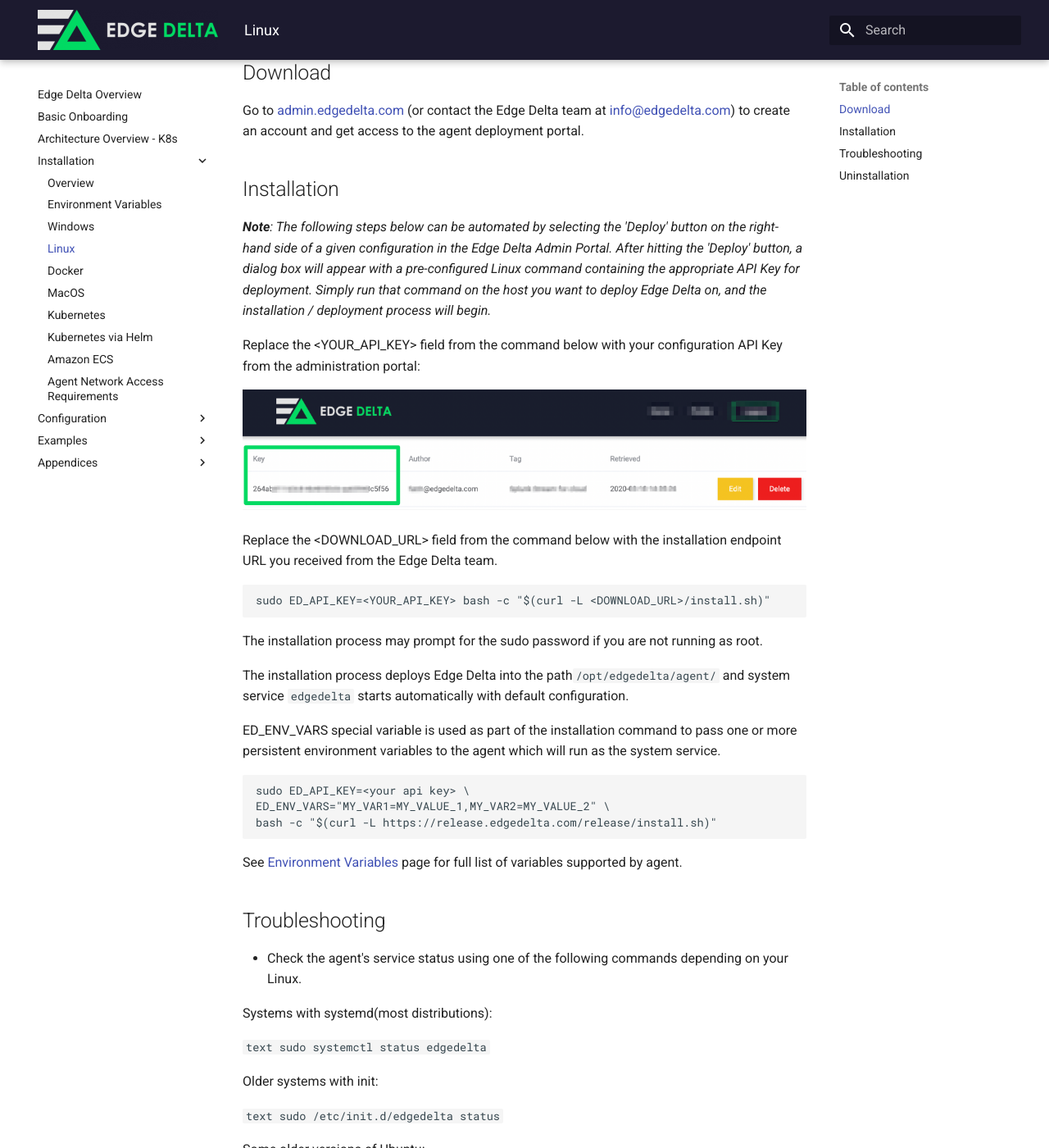
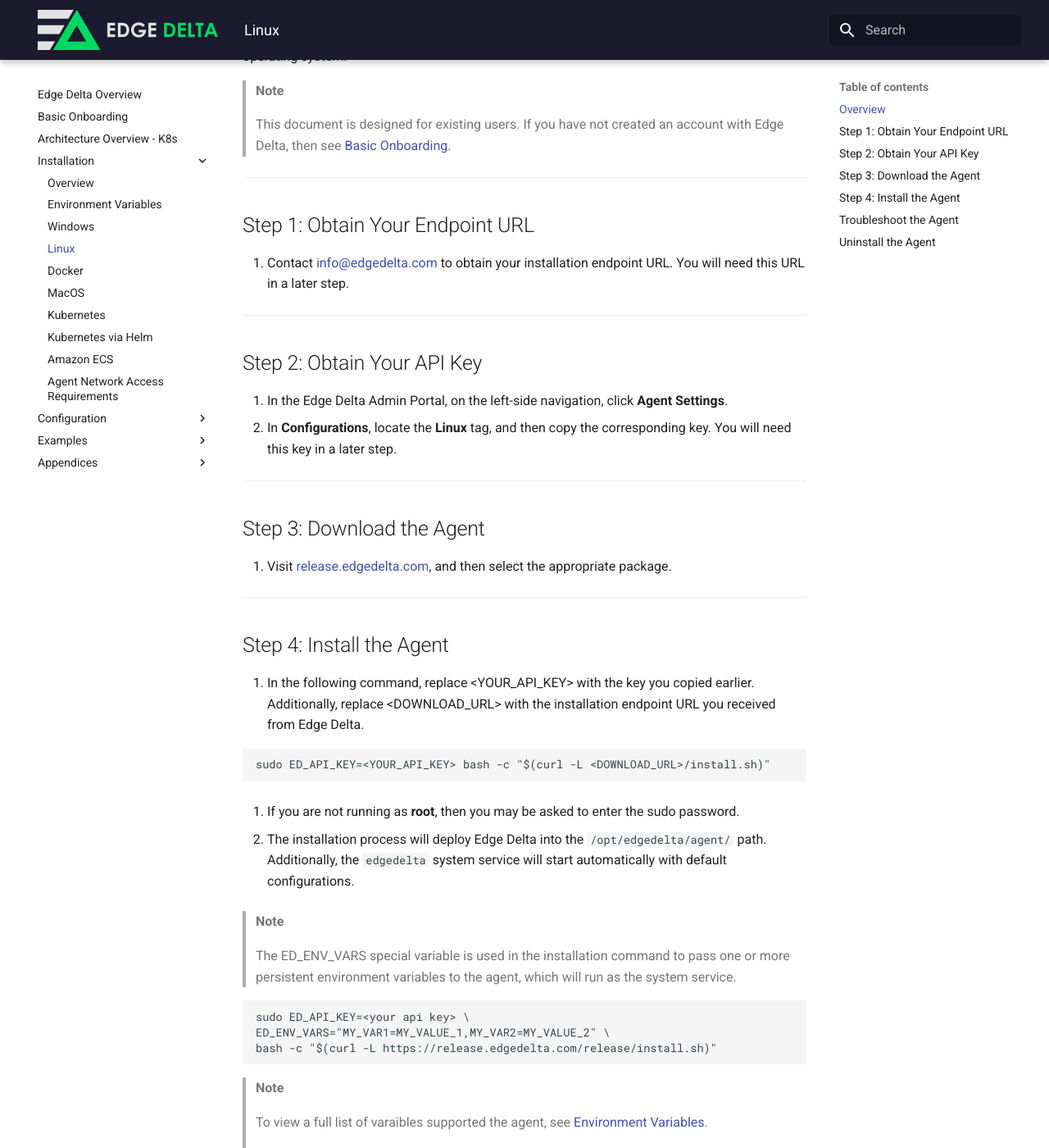
Before and after one commit to edgedelta/docs, an MkDocs documentation site: the page built from docs/installation/linux.md, in a window 1280 px wide and 1400 px high, scrolled down 225 px. Shown: the whole window at 82% size. Built offline with MkDocs 1.6.1 and Material for MkDocs 9.7.7, drawn with Linux system fonts in a browser that asks for light colours; some of the changed text lies outside the part shown.

Commit message:
Update linux instructions (#42)
* Update linux.md

* Update windows.md

* Update linux.md

````diff
--- a/docs/installation/linux.md
+++ b/docs/installation/linux.md
@@ -6,31 +6,50 @@ description: >-
 
 # Linux
 
-Edge Delta provides a convenient, self-extracting installation package that supports common Linux distributions, such as Ubuntu, Debian, CentOS, RHEL.
+## Overview
 
-## Download
+You can use this document to learn how to install the Edge Delta Agent for your Linux-based operating system.
 
-Go to [admin.edgedelta.com](https://admin.edgedelta.com) \(or contact the Edge Delta team at [info@edgedelta.com](mailto:info@edgedelta.com)\) to create an account and get access to the agent deployment portal.
+> **Note**
+>
+> This document is designed for existing users. If you have not created an account with Edge Delta, then see [Basic Onboarding](/docs/basic-onboarding.md).
 
-## Installation
+***
 
-_**Note**: The following steps below can be automated by selecting the 'Deploy' button on the right-hand side of a given configuration in the Edge Delta Admin Portal. After hitting the 'Deploy' button, a dialog box will appear with a pre-configured Linux command containing the appropriate API Key for deployment. Simply run that command on the host you want to deploy Edge Delta on, and the installation / deployment process will begin._
+## Step 1: Obtain Your Endpoint URL
 
-Replace the &lt;YOUR\_API\_KEY&gt; field from the command below with your configuration API Key from the administration portal:
+1. Contact [info@edgedelta.com](mailto:info@edgedelta.com) to obtain your installation endpoint URL. You will need this URL in a later step.
 
-![](../assets/screen-shot-2020-03-31-at-1.16.15-pm.png)
+***
 
-Replace the &lt;DOWNLOAD\_URL&gt; field from the command below with the installation endpoint URL you received from the Edge Delta team.
+## Step 2: Obtain Your API Key
+
+1. In the Edge Delta Admin Portal, on the left-side navigation, click **Agent Settings**.
+2. In **Configurations**, locate the **Linux** tag, and then copy the corresponding key. You will need this key in a later step.
+
+***
+
+## Step 3: Download the Agent
+
+1. Visit [release.edgedelta.com](https://release.edgedelta.com/), and then select the appropriate package.
+
+***
+
+## Step 4: Install the Agent
+
+1. In the following command, replace &lt;YOUR\_API\_KEY&gt; with the key you copied earlier. Additionally, replace &lt;DOWNLOAD\_URL&gt; with the installation endpoint URL you received from Edge Delta.
 
 ```text
 sudo ED_API_KEY=<YOUR_API_KEY> bash -c "$(curl -L <DOWNLOAD_URL>/install.sh)"
 ```
 
-The installation process may prompt for the sudo password if you are not running as root.
+2. If you are not running as **root**, then you may be asked to enter the sudo password.
 
-The installation process deploys Edge Delta into the path`/opt/edgedelta/agent/` and system service `edgedelta` starts automatically with default configuration.
+3. The installation process will deploy Edge Delta into the `/opt/edgedelta/agent/` path. Additionally, the `edgedelta` system service will start automatically with default configurations.
 
-ED\_ENV\_VARS special variable is used as part of the installation command to pass one or more persistent environment variables to the agent which will run as the system service.
+> **Note**
+>
+> The ED\_ENV\_VARS special variable is used in the installation command to pass one or more persistent environment variables to the agent, which will run as the system service.
 
 ```bash
 sudo ED_API_KEY=<your api key> \
@@ -38,44 +57,68 @@ ED_ENV_VARS="MY_VAR1=MY_VALUE_1,MY_VAR2=MY_VALUE_2" \
 bash -c "$(curl -L https://release.edgedelta.com/release/install.sh)"
 ```
 
-See [Environment Variables](environment-variables.md) page for full list of variables supported by agent.
+> **Note**
+>
+> To view a full list of varaibles supported the agent, see [Environment Variables](environment-variables.md).
 
-## Troubleshooting
 
-* Check the agent's service status using one of the following commands depending on your Linux.
 
-  Systems with systemd\(most distributions\):
+> **Note**
+>
+> As another option, you can automate the installation process.
+>
+> To automate:
+>
+> 1. In the Edge Delta Admin Portal, on the left-side navigation, click **Agent Settings**.
+>
+> 2. In the list of configurations, locate the **Windows** tag, and then click the corresponding deploy icon (green rocket).
+>
+> 3. In the window that appears, select **Windows**, and then copy the command.
+>
+> 4. In a command prompt, run the command on the host where you want to deploy Edge Delta, and then the download and installation process will begin.
+
+***
+
+## Troubleshoot the Agent
+
+To check the status of the agent, run one of the following commands:
+
+  * For systems with systemd\(most distributions\), run:
 
   ```text
   sudo systemctl status edgedelta
   ```
 
-  Older systems with init:
+  * For older systems with init, run:
 
   ```text
   sudo /etc/init.d/edgedelta status
   ```
 
-  Some older versions of Ubuntu:
+  * For certain older versions of Ubuntu, run:
 
   ```text
   sudo service edgedelta status
   ```
 
-* Check the agent's log file for any errors that may indicate an issue with the agent, configuration, or deployment settings.
+To check the agent's log file for any errors that may indicate an issue with the agent, configuration, or deployment settings, run the following command:
 
   ```text
   cat /opt/edgedelta/agent/edgedelta.log
   ```
 
-* Check the agent's configuration file to ensure the configuration doesn't contain issues.
+To check the agent's configuration file to ensure that the configuration does not contain any issues, run the following command:
 
   ```text
   cat /opt/edgedelta/agent/config.yml
   ```
 
-## Uninstallation
+## Uninstall the Agent
+
+To uninstall the agent, run the following command:
 
 ```text
 sudo bash -c "$(curl -L https://release.edgedelta.com/uninstall.sh)"
 ```
+
+***
````
Also changed, not shown: docs/installation/windows.md (+1 -1 lines).
